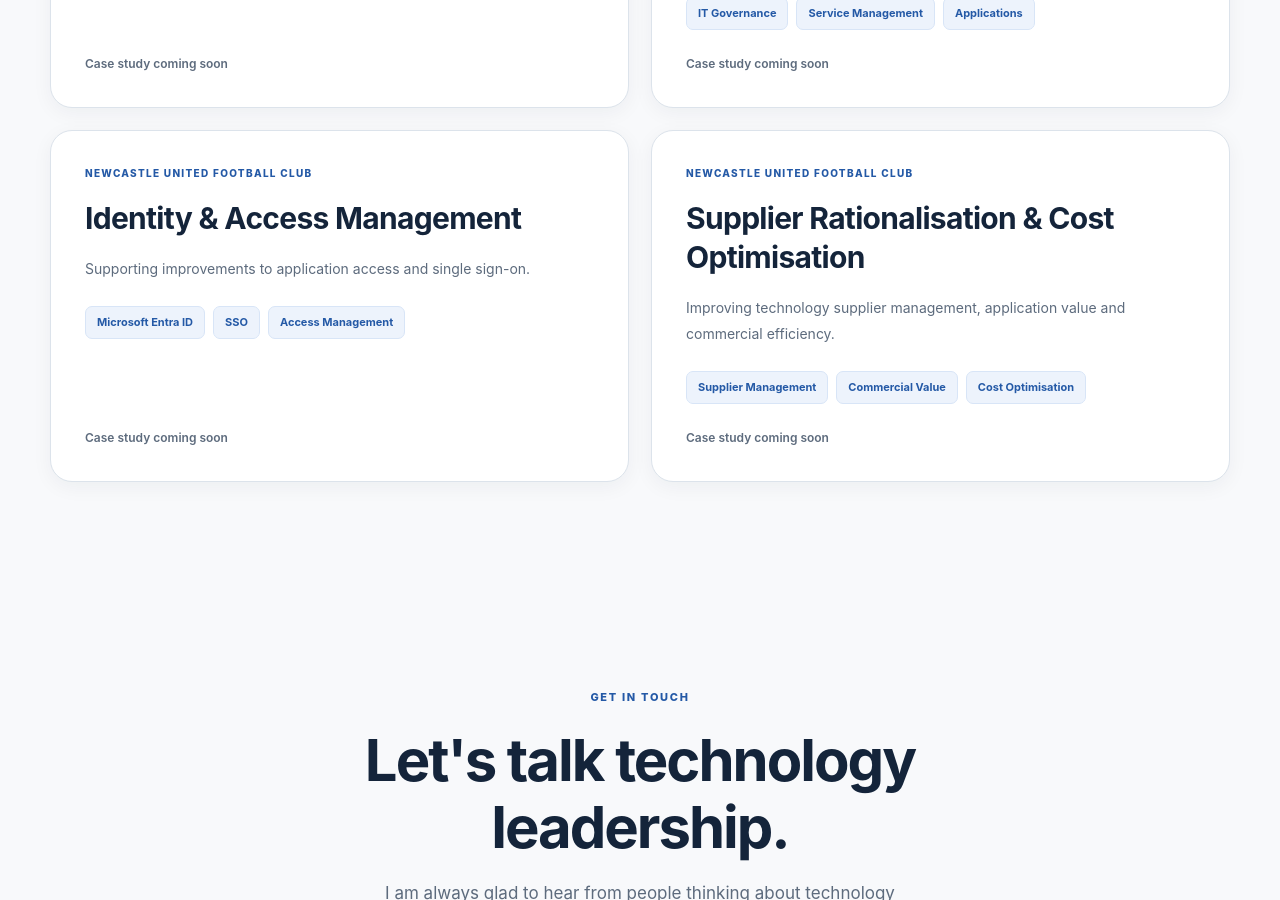
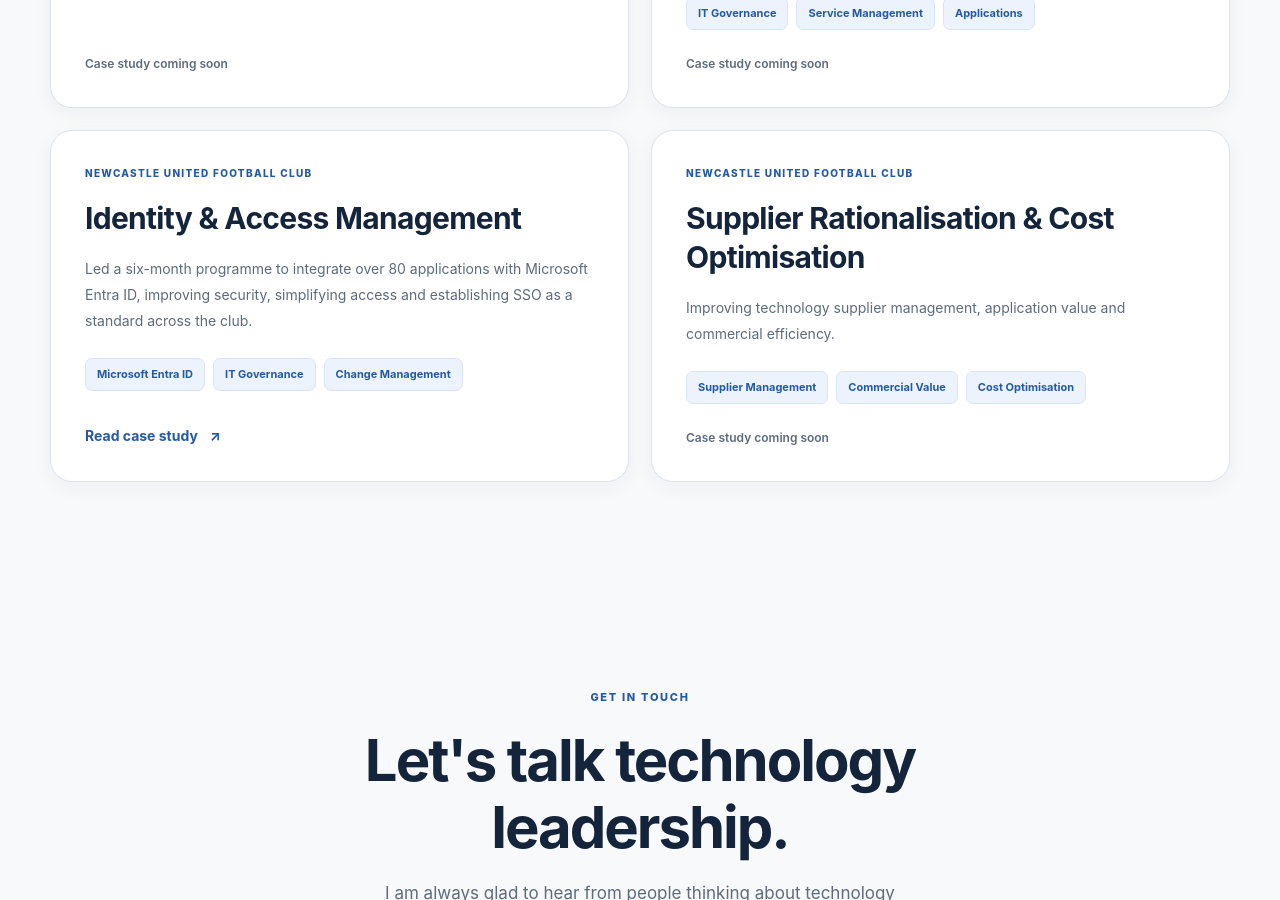
Before and after one commit to manderson90-sudo/Manderson-sandbox, a Jekyll site: the page built from projects/index.html, in a window 1280 px wide and 900 px high, scrolled down 2170 px. Built offline with Jekyll 4.4.1, drawn with Linux system fonts in a browser that asks for light colours.

Commit message:
Update index.html

```diff
--- a/projects/index.html
+++ b/projects/index.html
@@ -183,7 +183,7 @@ permalink: /projects/
       </article>
 
 
-      <!-- FUTURE CASE STUDIES -->
+      <!-- FUTURE CASE STUDY: APPLICATIONS & DIGITAL FUNCTION -->
 
       <article class="portfolio-project-card">
 
@@ -213,6 +213,9 @@ permalink: /projects/
         </div>
       </article>
 
+
+      <!-- FUTURE CASE STUDY: APPLICATION GOVERNANCE -->
+
       <article class="portfolio-project-card">
 
         <div class="portfolio-project-content">
@@ -241,6 +244,9 @@ permalink: /projects/
         </div>
       </article>
 
+
+      <!-- CASE STUDY: IDENTITY & ACCESS MANAGEMENT -->
+
       <article class="portfolio-project-card">
 
         <div class="portfolio-project-content">
@@ -249,25 +255,38 @@ permalink: /projects/
             NEWCASTLE UNITED FOOTBALL CLUB
           </span>
 
-          <h3>Identity &amp; Access Management</h3>
+          <h3>
+            <a href="{{ '/projects/identity-access-management/' | relative_url }}">
+              Identity &amp; Access Management
+            </a>
+          </h3>
 
           <p>
-            Supporting improvements to application access
-            and single sign-on.
+            Led a six-month programme to integrate over
+            80 applications with Microsoft Entra ID,
+            improving security, simplifying access and
+            establishing SSO as a standard across the club.
           </p>
 
           <div class="portfolio-project-tags">
             <span>Microsoft Entra ID</span>
-            <span>SSO</span>
-            <span>Access Management</span>
+            <span>IT Governance</span>
+            <span>Change Management</span>
           </div>
 
-          <span class="portfolio-project-coming">
-            Case study coming soon
-          </span>
+          <a
+            class="portfolio-project-link"
+            href="{{ '/projects/identity-access-management/' | relative_url }}"
+          >
+            Read case study
+            <span aria-hidden="true">↗</span>
+          </a>
 
         </div>
       </article>
+
+
+      <!-- FUTURE CASE STUDY: SUPPLIER RATIONALISATION -->
 
       <article class="portfolio-project-card">
 
@@ -301,6 +320,9 @@ permalink: /projects/
   </div>
 </section>
 
+
+<!-- CONTACT -->
+
 <section class="section contact-band">
   <div class="container">
 
```
